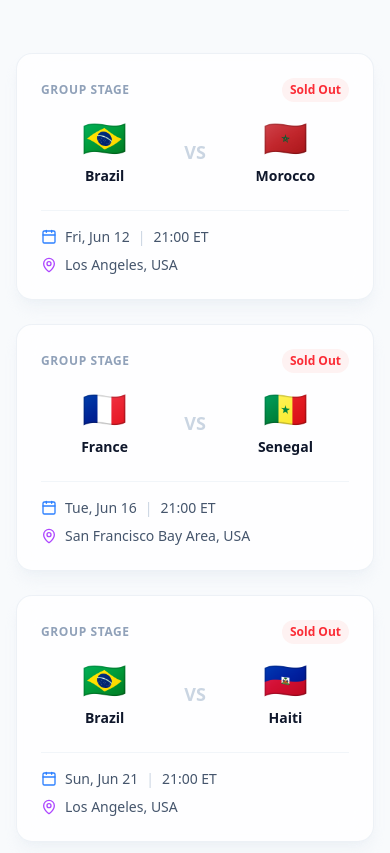
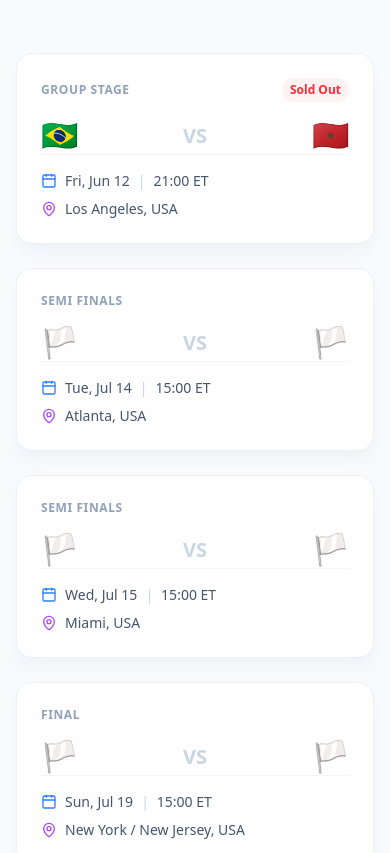
Before and after one commit to CALMnCLASSY/vibepass, a Next.js app: page /world-cup in a window 390 px wide. Shown: the part 2723-3576 px from the top of the page. Built offline with nearby package versions, Linux system fonts and the light colour scheme.

Commit message:
world cup add2

```diff
--- a/src/app/events/[id]/page.tsx
+++ b/src/app/events/[id]/page.tsx
@@ -1,5 +1,5 @@
 import { getEventById } from '@/data/events';
-import { notFound, redirect } from 'next/navigation';
+import { notFound } from 'next/navigation';
 import Image from 'next/image';
 import { Calendar, MapPin, Info } from 'lucide-react';
 import { CheckoutSidebar } from '@/components/CheckoutSidebar';
@@ -9,10 +9,6 @@ export default async function EventDetail({ params }: { params: { id: string } }
 
   if (!event) {
     notFound();
-  }
-
-  if (event.is_world_cup) {
-    redirect('/world-cup');
   }
 
   return (
--- a/src/app/events/page.tsx
+++ b/src/app/events/page.tsx
@@ -26,7 +26,7 @@ export default async function EventsDirectory() {
 
         <div className="grid grid-cols-1 md:grid-cols-2 lg:grid-cols-3 gap-10">
           {events.map((event) => (
-            <Link href={event.is_world_cup ? '/world-cup' : `/events/${event.id}`} key={event.id} className="group">
+            <Link href={`/events/${event.id}`} key={event.id} className="group">
               <div className="glass-card rounded-3xl overflow-hidden h-full flex flex-col bg-white">
                 <div className="relative h-72 w-full overflow-hidden">
                   <div className="absolute inset-0 bg-gradient-to-t from-slate-900/60 to-transparent z-10" />
--- a/src/app/page.tsx
+++ b/src/app/page.tsx
@@ -50,7 +50,7 @@ export default async function Home() {
 
           <div className="grid grid-cols-1 md:grid-cols-2 lg:grid-cols-3 gap-10">
             {topEvents.map((event) => (
-              <Link href={event.is_world_cup ? '/world-cup' : `/events/${event.id}`} key={event.id} className="group">
+              <Link href={`/events/${event.id}`} key={event.id} className="group">
                 <div className="glass-card rounded-3xl overflow-hidden h-full flex flex-col bg-white">
                   <div className="relative h-72 w-full overflow-hidden">
                     <div className="absolute inset-0 bg-gradient-to-t from-slate-900/60 to-transparent z-10" />
--- a/src/app/world-cup/matches/[id]/page.tsx
+++ b/src/app/world-cup/matches/[id]/page.tsx
@@ -78,7 +78,7 @@ export default async function MatchDetailPage({
           {/* Match Title */}
           <div className="flex flex-col md:flex-row items-center justify-center gap-6 md:gap-12 mb-8">
             <div className="text-center">
-              <div className="text-6xl md:text-8xl mb-3">{match.home_flag}</div>
+              <div className="text-6xl md:text-8xl mb-3" style={{ fontFamily: 'Apple Color Emoji, "Segoe UI Emoji", "Segoe UI Symbol", "Noto Color Emoji", sans-serif' }}>{match.home_flag}</div>
               <h2 className="text-2xl md:text-3xl font-bold text-white">{match.home_team}</h2>
             </div>
             <div className="text-center">
@@ -90,7 +90,7 @@ export default async function MatchDetailPage({
               </div>
             </div>
             <div className="text-center">
-              <div className="text-6xl md:text-8xl mb-3">{match.away_flag}</div>
+              <div className="text-6xl md:text-8xl mb-3" style={{ fontFamily: 'Apple Color Emoji, "Segoe UI Emoji", "Segoe UI Symbol", "Noto Color Emoji", sans-serif' }}>{match.away_flag}</div>
               <h2 className="text-2xl md:text-3xl font-bold text-white">{match.away_team}</h2>
             </div>
           </div>
--- a/src/app/world-cup/matches/page.tsx
+++ b/src/app/world-cup/matches/page.tsx
@@ -226,13 +226,13 @@ export default function MatchesPage() {
                               <div className="flex-grow">
                                 <div className="flex items-center justify-between md:justify-start gap-4">
                                   <div className="flex items-center gap-3 flex-1 md:flex-initial">
-                                    <span className="text-2xl">{match.home_flag}</span>
+                                    <span className="text-3xl" style={{ fontFamily: 'Apple Color Emoji, "Segoe UI Emoji", "Segoe UI Symbol", "Noto Color Emoji", sans-serif' }}>{match.home_flag}</span>
                                     <span className="font-bold text-slate-900 hidden sm:inline">{match.home_team}</span>
                                   </div>
                                   <span className="text-sm font-extrabold text-slate-300 px-2">VS</span>
                                   <div className="flex items-center gap-3 flex-1 md:flex-initial justify-end md:justify-start">
                                     <span className="font-bold text-slate-900 hidden sm:inline">{match.away_team}</span>
-                                    <span className="text-2xl">{match.away_flag}</span>
+                                    <span className="text-3xl" style={{ fontFamily: 'Apple Color Emoji, "Segoe UI Emoji", "Segoe UI Symbol", "Noto Color Emoji", sans-serif' }}>{match.away_flag}</span>
                                   </div>
                                 </div>
                               </div>
--- a/src/app/world-cup/page.tsx
+++ b/src/app/world-cup/page.tsx
@@ -146,17 +146,15 @@ export default function WorldCupPage() {
                         <span className="text-xs font-bold text-red-500 bg-red-50 px-2 py-1 rounded-full">Sold Out</span>
                       )}
                     </div>
-                    <div className="flex items-center justify-between mb-6">
-                      <div className="text-center flex-1">
-                        <div className="text-4xl mb-2">{match.home_flag}</div>
-                        <div className="font-bold text-slate-900 text-sm">{match.home_team}</div>
+                    <div className="flex items-center justify-between md:justify-start gap-4">
+                      <div className="flex items-center gap-3 flex-1 md:flex-initial">
+                        <span className="text-3xl" style={{ fontFamily: 'Apple Color Emoji, "Segoe UI Emoji", "Segoe UI Symbol", "Noto Color Emoji", sans-serif' }}>{match.home_flag}</span>
+                        <span className="font-bold text-slate-900 hidden sm:inline">{match.home_team}</span>
                       </div>
-                      <div className="px-4">
-                        <div className="text-lg font-extrabold text-slate-300">VS</div>
-                      </div>
-                      <div className="text-center flex-1">
-                        <div className="text-4xl mb-2">{match.away_flag}</div>
-                        <div className="font-bold text-slate-900 text-sm">{match.away_team}</div>
+                      <span className="text-xl font-extrabold text-slate-300 px-2">VS</span>
+                      <div className="flex items-center gap-3 flex-1 md:flex-initial justify-end md:justify-start">
+                        <span className="font-bold text-slate-900 hidden sm:inline">{match.away_team}</span>
+                        <span className="text-3xl" style={{ fontFamily: 'Apple Color Emoji, "Segoe UI Emoji", "Segoe UI Symbol", "Noto Color Emoji", sans-serif' }}>{match.away_flag}</span>
                       </div>
                     </div>
                     <div className="border-t border-slate-100 pt-4 space-y-2">
--- a/src/data/events.ts
+++ b/src/data/events.ts
@@ -41,10 +41,10 @@ export async function getEvents(): Promise<Event[]> {
 
   if (error) {
     console.error('Error fetching events:', error);
-    return [getWorldCupEvent()];
+    return [];
   }
 
-  return [getWorldCupEvent(), ...(data as Event[])];
+  return data as Event[];
 }
 
 export async function getTopEvents(limit: number = 3): Promise<Event[]> {
@@ -57,10 +57,10 @@ export async function getTopEvents(limit: number = 3): Promise<Event[]> {
 
   if (error) {
     console.error('Error fetching top events:', error);
-    return [getWorldCupEvent()];
+    return [];
   }
 
-  return [getWorldCupEvent(), ...(data as Event[])].slice(0, limit);
+  return data as Event[];
 }
 
 export async function getEventById(id: string): Promise<Event | null> {
--- a/src/data/worldcup.ts
+++ b/src/data/worldcup.ts
@@ -252,14 +252,14 @@ export const matches: Match[] = [
   { id: "m14", match_number: 14, date: "2026-06-15", time: "21:00", venue_id: "atlanta", stage: "Group Stage", group: "G", home_team: "IR Iran", away_team: "New Zealand", home_flag: "🇮🇷", away_flag: "🇳🇿", sold_out: false },
   { id: "m15", match_number: 15, date: "2026-06-16", time: "15:00", venue_id: "philadelphia", stage: "Group Stage", group: "H", home_team: "Spain", away_team: "Cabo Verde", home_flag: "🇪🇸", away_flag: "🇨🇻", sold_out: false },
   { id: "m16", match_number: 16, date: "2026-06-16", time: "18:00", venue_id: "philadelphia", stage: "Group Stage", group: "H", home_team: "Saudi Arabia", away_team: "Uruguay", home_flag: "🇸🇦", away_flag: "🇺🇾", sold_out: false },
-  { id: "m17", match_number: 17, date: "2026-06-16", time: "21:00", venue_id: "san-francisco", stage: "Group Stage", group: "I", home_team: "France", away_team: "Senegal", home_flag: "🇫🇷", away_flag: "🇸🇳", sold_out: true },
+  { id: "m17", match_number: 17, date: "2026-06-16", time: "21:00", venue_id: "san-francisco", stage: "Group Stage", group: "I", home_team: "France", away_team: "Senegal", home_flag: "🇫🇷", away_flag: "🇸🇳", sold_out: false },
   { id: "m18", match_number: 18, date: "2026-06-17", time: "15:00", venue_id: "san-francisco", stage: "Group Stage", group: "I", home_team: "Iraq", away_team: "Norway", home_flag: "🇮🇶", away_flag: "🇳🇴", sold_out: false },
   { id: "m19", match_number: 19, date: "2026-06-17", time: "18:00", venue_id: "houston", stage: "Group Stage", group: "J", home_team: "Argentina", away_team: "Algeria", home_flag: "🇦🇷", away_flag: "🇩🇿", sold_out: false },
   { id: "m20", match_number: 20, date: "2026-06-17", time: "21:00", venue_id: "houston", stage: "Group Stage", group: "J", home_team: "Austria", away_team: "Jordan", home_flag: "🇦🇹", away_flag: "🇯🇴", sold_out: false },
 
   // More group stage (representative)
   { id: "m25", match_number: 25, date: "2026-06-20", time: "18:00", venue_id: "mexico-city", stage: "Group Stage", group: "A", home_team: "South Africa", away_team: "Korea Republic", home_flag: "🇿🇦", away_flag: "🇰🇷", sold_out: false },
-  { id: "m30", match_number: 30, date: "2026-06-21", time: "21:00", venue_id: "los-angeles", stage: "Group Stage", group: "C", home_team: "Brazil", away_team: "Haiti", home_flag: "🇧🇷", away_flag: "🇭🇹", sold_out: true },
+  { id: "m30", match_number: 30, date: "2026-06-21", time: "21:00", venue_id: "los-angeles", stage: "Group Stage", group: "C", home_team: "Brazil", away_team: "Haiti", home_flag: "🇧🇷", away_flag: "🇭🇹", sold_out: false },
   { id: "m35", match_number: 35, date: "2026-06-22", time: "18:00", venue_id: "dallas", stage: "Group Stage", group: "D", home_team: "USA", away_team: "Australia", home_flag: "🇺🇸", away_flag: "🇦🇺", sold_out: false },
   { id: "m40", match_number: 40, date: "2026-06-23", time: "21:00", venue_id: "boston", stage: "Group Stage", group: "F", home_team: "Netherlands", away_team: "Sweden", home_flag: "🇳🇱", away_flag: "🇸🇪", sold_out: false },
   { id: "m45", match_number: 45, date: "2026-06-24", time: "18:00", venue_id: "atlanta", stage: "Group Stage", group: "G", home_team: "Belgium", away_team: "IR Iran", home_flag: "🇧🇪", away_flag: "🇮🇷", sold_out: false },
@@ -311,7 +311,7 @@ export const ticketCategories: TicketCategory[] = [
       "Stadium food & beverage options",
       "Commemorative digital ticket",
     ],
-    price_range: "$75 - $895",
+    price_range: "$75 - $950",
     image: "https://images.unsplash.com/photo-1522778119026-d647f0565c6a?q=80&w=2070&auto=format&fit=crop",
   },
   {
@@ -325,7 +325,7 @@ export const ticketCategories: TicketCategory[] = [
       "Pre- and post-match hospitality",
       "Matchday program",
     ],
-    price_range: "$1,200 - $5,500",
+    price_range: "$1,500 - $6,000",
     image: "https://images.unsplash.com/photo-1577223625816-7546f2f65e2e?q=80&w=2070&auto=format&fit=crop",
   },
   {
@@ -341,7 +341,7 @@ export const ticketCategories: TicketCategory[] = [
       "Exclusive entrance",
       "Premium parking",
     ],
-    price_range: "$3,500 - $12,000",
+    price_range: "$4,000 - $15,000",
     image: "https://images.unsplash.com/photo-1556056504-5c90e963de4c?q=80&w=2070&auto=format&fit=crop",
   },
   {
@@ -359,7 +359,7 @@ export const ticketCategories: TicketCategory[] = [
       "Pre- and post-match entertainment",
       "Commemorative gift",
     ],
-    price_range: "$8,500 - $28,000",
+    price_range: "$10,000 - $35,000",
     image: "https://images.unsplash.com/photo-1566577739112-1087c5019c84?q=80&w=2070&auto=format&fit=crop",
   },
   {
@@ -377,7 +377,7 @@ export const ticketCategories: TicketCategory[] = [
       "Dedicated hosts",
       "Pre- and post-match hospitality",
     ],
-    price_range: "$45,000 - $317,100",
+    price_range: "$50,000 - $350,000",
     image: "https://images.unsplash.com/photo-1518605348400-437b458cafe9?q=80&w=2070&auto=format&fit=crop",
   },
 ];
```
Also changed, not shown: 1 other file (tests, documents, lock files or other folders).
